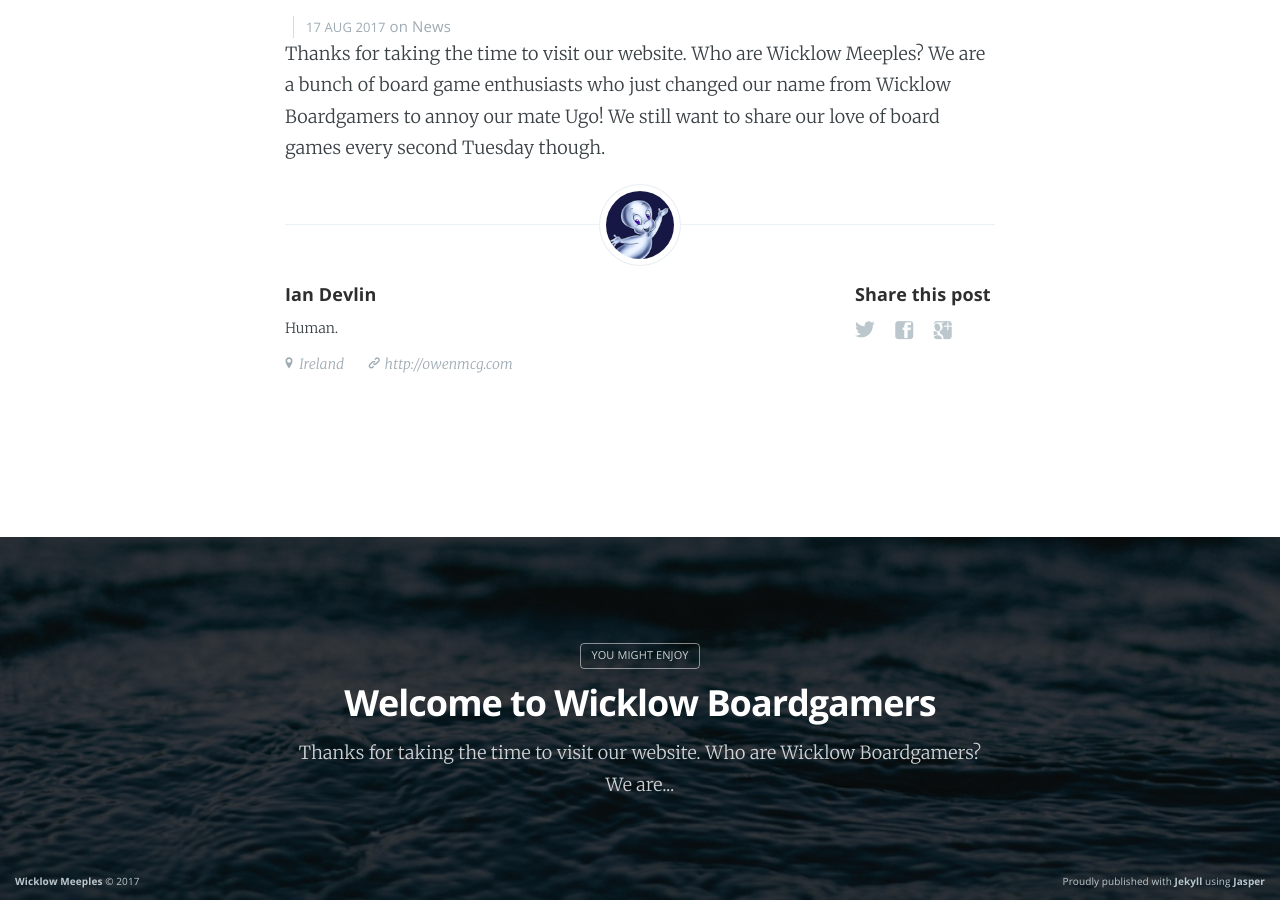
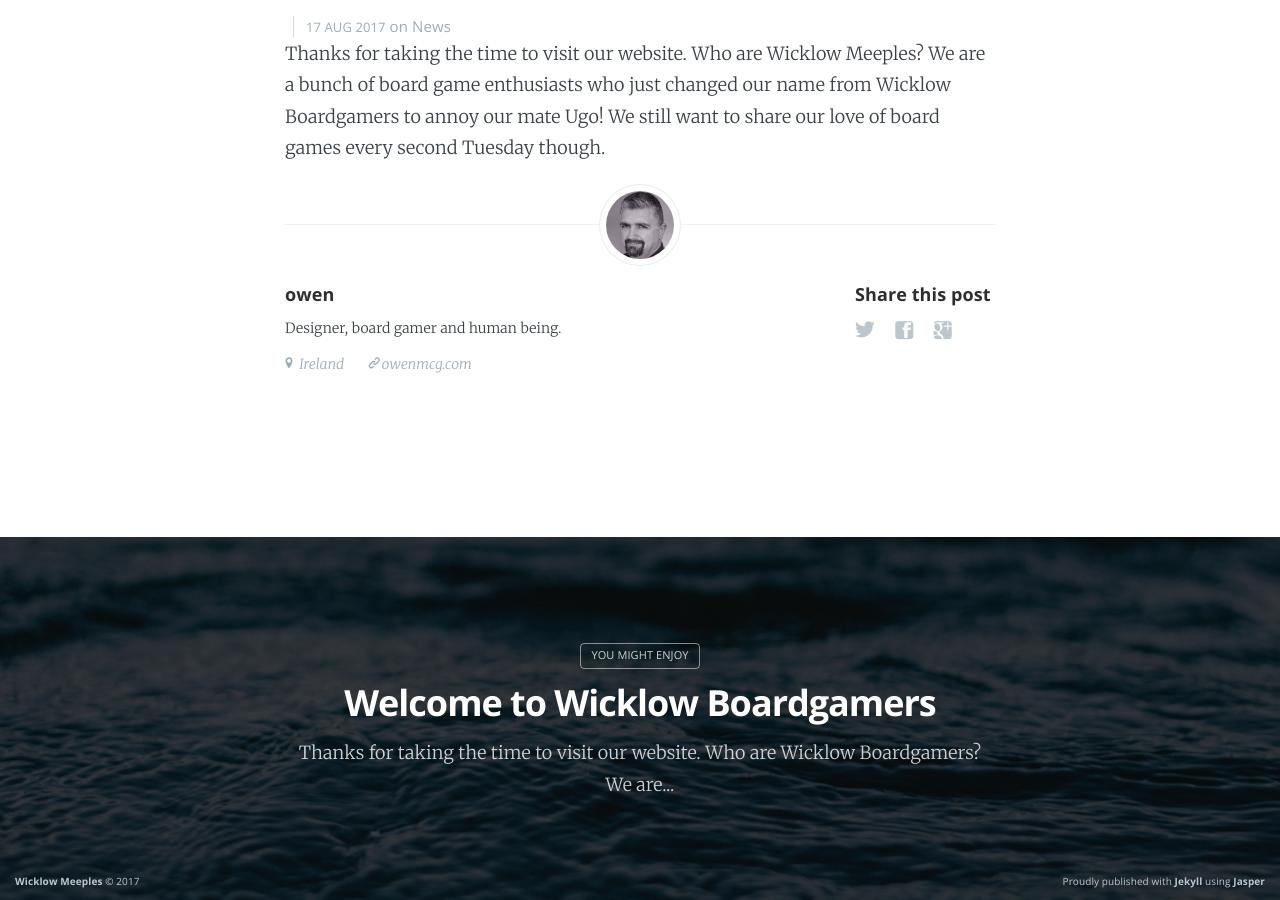
Before and after one commit to owenmcg/owenmcg.github.io, a Jekyll site: the page built from _posts/2017-08-17-welcome-to-wicklow-meeples.md, in a window 1280 px wide and 900 px high, scrolled down 678 px. Built offline with Jekyll 4.4.1, drawn with Linux system fonts in a browser that asks for light colours; nearby versions of some CDN libraries.

Commit message:
author changes might need to undo this commit

```diff
--- a/_config.yml
+++ b/_config.yml
@@ -10,24 +10,9 @@ language: 'en-uk'
 name: 'Wicklow Meeples'
 description: "Board Gaming Club"
 
-# Author's info
-author: 'Owen McGauley'
-# edit 'categories' in the front matter of every post to match this username
-nickname: owen
-bio: 'Designer, board gamer and human being.'
-location: 'Ireland'
-url: 'http://owenmcg.com'
-image: 'assets/images/owen-mug.jpg'
+# this author is master of authors
+author: "owen"
 
-author: 'Ian Devlin'
-# edit 'categories' in the front matter of every post to match this username
-nickname: ian
-bio: 'Human.'
-location: 'Ireland'
-url: 'http://totallybanjaxed.com'
-image: 'assets/images/casper.png'
-
-short_url: 'http://owenmcg.com'
 google_analytics: UA-623896-1
 # disqus: username
 # edit baseurl to simply '/' if using as your personal page (instead of a project page)
--- a/_layouts/author.xml
+++ b/_layouts/author.xml
@@ -6,7 +6,7 @@ title: nil
     <item>
      <title>{{ post.title }}</title>
      <link>{{ site.baseurl }}{{ post.url }}</link>
-	  <author>{{ site.author }}</author>
+     <author>{{ site.data.authors[page.author].nickname }}</author>
      <pubDate>{{ post.date | date_to_xmlschema }}</pubDate>
      <guid>{{ site.baseurl }}{{ post.url }}</guid>
      <description><![CDATA[
--- a/_layouts/post.html
+++ b/_layouts/post.html
@@ -51,29 +51,37 @@ class: 'post-template'
 
         <footer class="post-footer">
 
-            <!-- Everything inside the #author tags pulls data from the author -->
+                        <!-- Everything inside the #author tags pulls data from the author -->
             <!-- #author-->
-
-            {% if site.image %}
+        {% for category in page.categories %}
+            {% if site.data.authors[category].image %}
             <figure class="author-image">
-                <a class="img" href="{{ site.baseurl }}author/{{ site.nickname }}" style="background-image: url({{ site.baseurl }}{{ site.image }})"><span class="hidden">{{ page.author }}'s Picture</span></a>
+                <a class="img" href="{{ site.baseurl }}author/{{ site.data.authors[category].nickname }}" style="background-image: url({{ site.data.authors[category].image }})">
+                    <span class="hidden">{{ site.data.authors[category].nickname }}'s 사진</span>
+                </a>
             </figure>
             {% endif %}
 
             <section class="author">
-                <h4><a href="{{ site.baseurl }}author/{{ site.nickname }}">{{ site.author }}</a></h4>
+                <h4><a href="{{ site.baseurl }}author/{{ site.data.authors[category].nickname }}">{{ site.data.authors[category].nickname }}</a></h4>
 
-                {% if site.bio %}
-                    <p> {{ site.bio }}</p>
+                {% if site.data.authors[category].bio %}
+                <p> {{ site.data.authors[category].bio }}</p>
                 {% else %}
-                    <p>Read <a href="{{ site.baseurl }}author/{{ site.nickname }}">more posts</a> by this author.</p>
+                <p>Read <a href="{{ site.baseurl }}author/{{ site.data.authors[category].nickname }}">more posts</a> by this author.</p>
                 {% endif %}
                 <div class="author-meta">
-                    {% if site.location %}<span class="author-location icon-location"> {{ site.location }}</span>{% endif %}
-                    {% if site.url %}<span class="author-link icon-link"><a href="{{ site.url }}"> {{ site.short_url }}</a></span>{% endif %}
+                    {% if site.data.authors[category].location %}
+                    <span class="author-location icon-location">
+                        {{ site.data.authors[category].location }}
+                    </span>
+                    {% endif %}
+                    {% if site.data.authors[category].url and site.data.authors[category].short_url %}
+                    <span class="author-link icon-link"><a href="{{ site.data.authors[category].url }}">{{ site.data.authors[category].short_url }}</a></span>
+                    {% endif %}
                 </div>
             </section>
-
+        {% endfor %}
             <!-- /author  -->
 
             <section class="share">
--- a/_posts/2017-08-17-welcome-to-wicklow-meeples.md
+++ b/_posts/2017-08-17-welcome-to-wicklow-meeples.md
@@ -5,7 +5,7 @@ title: Welcome to Wicklow Meeples
 date:   2017-08-17 10:18:00
 tags: news
 subclass: 'post tag-test tag-content'
-categories: 'ian'
+categories: 'owen'
 navigation: True
 logo: 'assets/images/ghost.png'
 ---
```
Also changed, not shown: _data/authors.yml (added, +16 -0 lines), _includes/loop.html (+6 -2 lines). Lines whose indentation alone changed are shown as unchanged.
